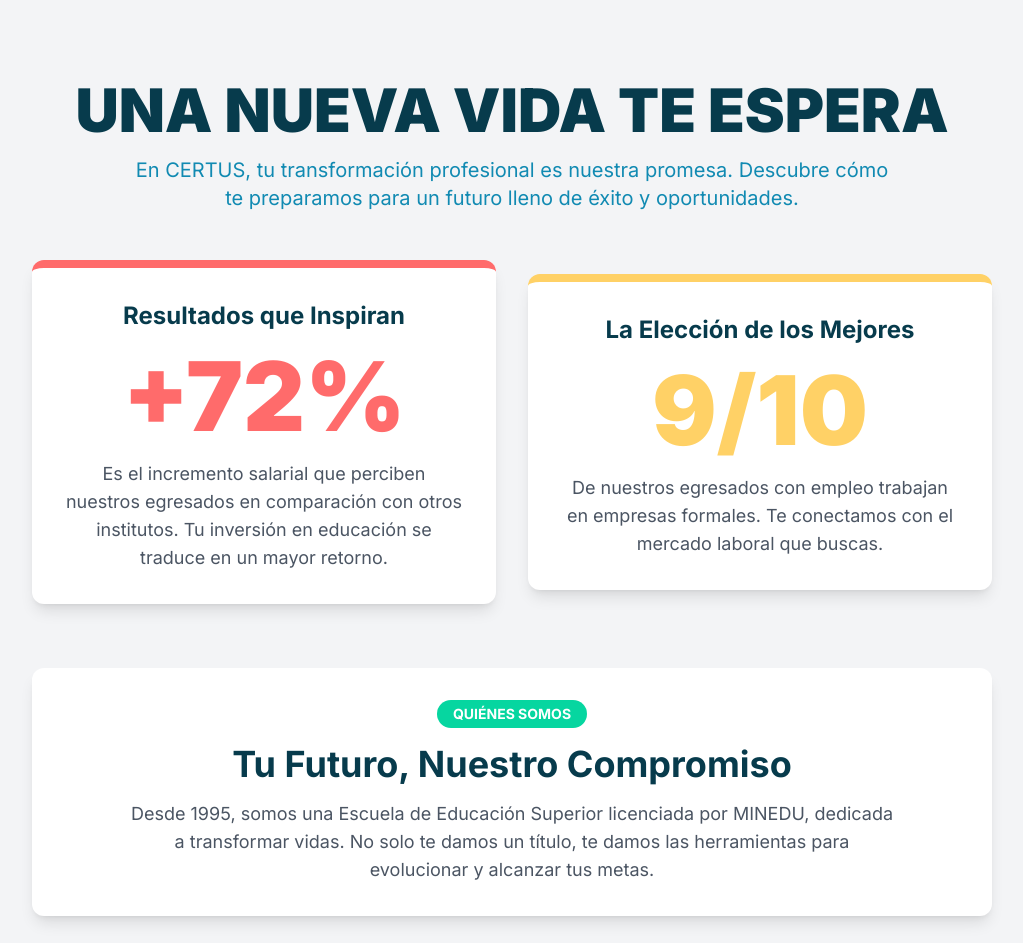
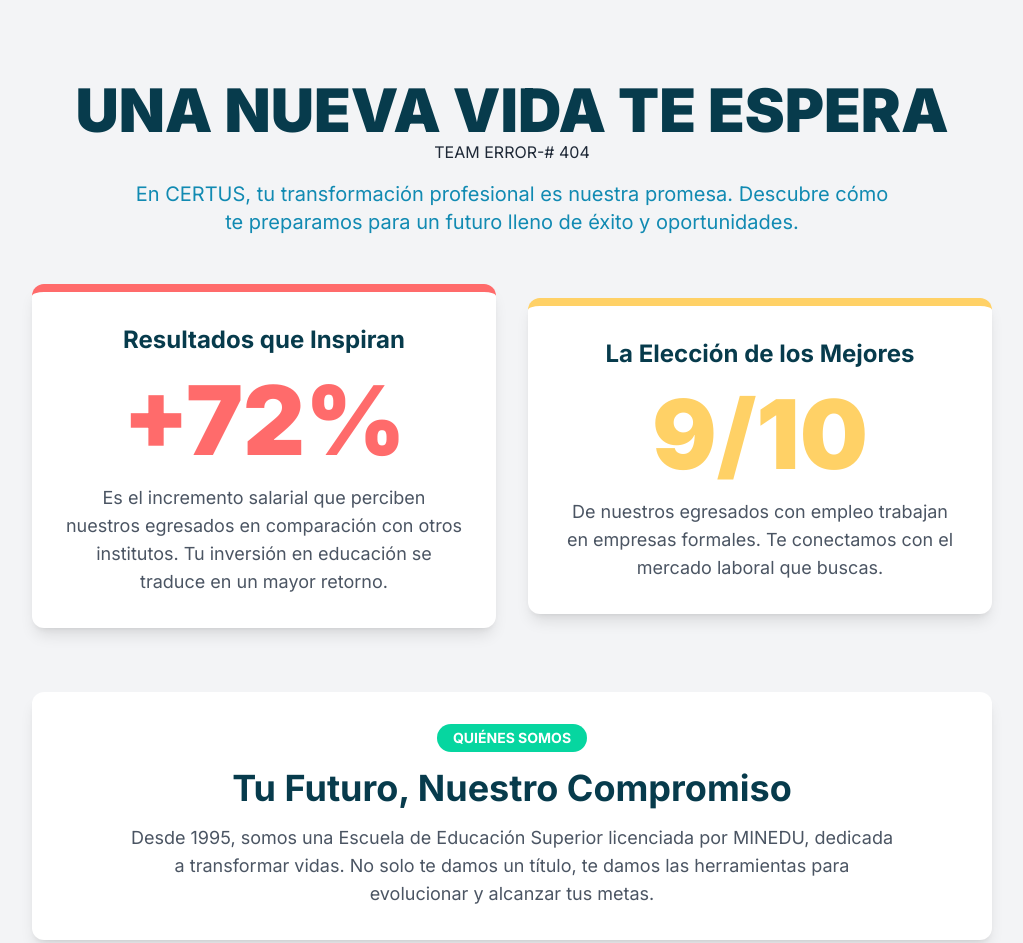
Before and after one commit to Gus-cmd/infografia-certus, a plain HTML site: page index.html in a window 1280 px wide. Shown: the top 943 px of the page, without its empty margins (128-1151 px from the left). Drawn offline with nearby package versions, Linux system fonts and the light colour scheme.

Commit message:
Update index.html
Add more text

```diff
--- a/index.html
+++ b/index.html
@@ -113,6 +113,7 @@
 
         <header class="text-center my-8 md:my-12">
             <h1 class="text-4xl md:text-6xl font-black text-[#073B4C] leading-tight">UNA NUEVA VIDA TE ESPERA</h1>
+            <p>TEAM ERROR-# 404</P>
             <p class="text-lg md:text-xl text-[#118AB2] mt-4 max-w-3xl mx-auto">En CERTUS, tu transformación profesional es nuestra promesa. Descubre cómo te preparamos para un futuro lleno de éxito y oportunidades.</p>
         </header>
 
```
